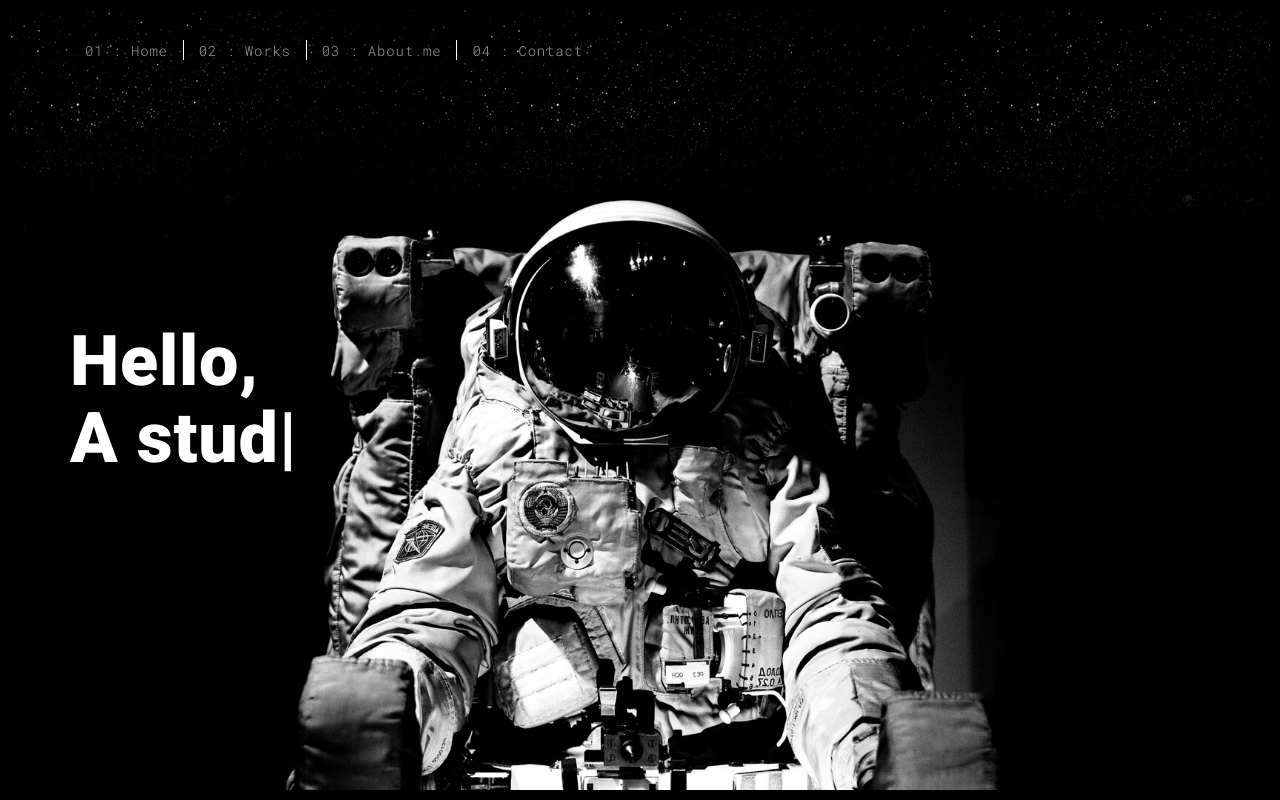
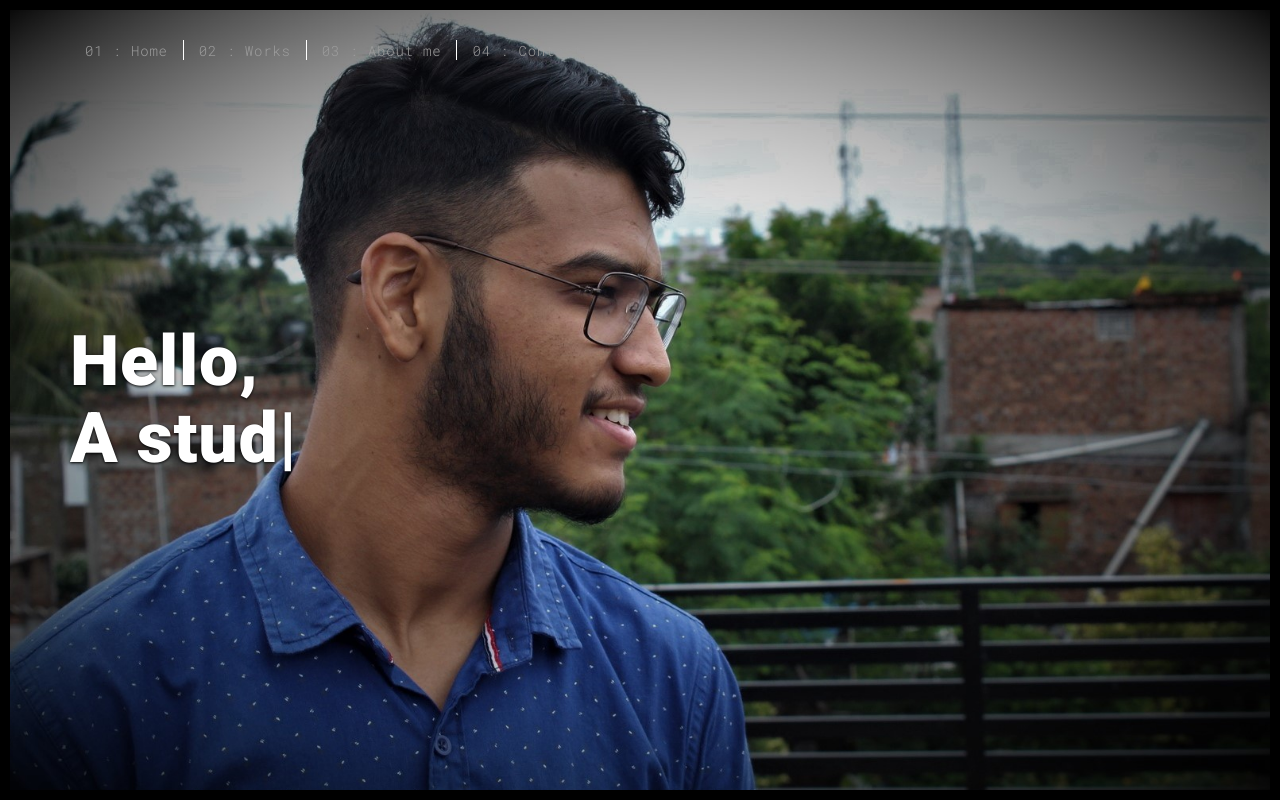
Before and after one commit to YuvrajSingh-16/portfo, a Flask app: page / in a window 1280 px wide. Run offline with Flask 2, Linux system fonts and the light colour scheme; some libraries are stand-ins or nearby versions.

Commit message:
updated background

```diff
--- a/templates/about.html
+++ b/templates/about.html
@@ -73,10 +73,9 @@
                     <li>ExpressJs</li>
                     <li>ReactJs(Missing)</li>
                     <li>NodeJs</li>
-
                     <li>Competitive programming</li>
                   </ul>
-                  <h3>Maecenas luctus at sem quis varius</h3>
+                  <h3>Anything special about me ?</h3>
                   <p>
                   Class aptent taciti sociosqu ad litora torquent per conubia nostra, per inceptos himenaeos. Phasellus iaculis magna sagittis elit sagittis, at hendrerit lorem venenatis. Morbi accumsan iaculis blandit. Cras ultrices hendrerit nisl.</p>
                 </div>
--- a/templates/index.html
+++ b/templates/index.html
@@ -36,7 +36,7 @@
         </button>
 
       <div class="collapse navbar-collapse" id="navbar-collapse">
-        <ul class="nav navbar-nav ">
+        <ul class="nav navbar-nav">
           <li><a href="./index.html" title="">01 : Home</a></li>
           <li><a href="./works.html" title="">02 : Works</a></li>
           <li><a href="./about.html" title="">03 : About me</a></li>
@@ -48,7 +48,7 @@
   </nav>
 </header>
 <!-- Add your site or app content here -->
-  <div class="hero-full-container background-image-container white-text-container" style="background-image: url('./static/assets/images/space.jpg')">
+  <div class="hero-full-container background-image-container white-text-container" style="background-image: url('./static/assets/images/uvEdited.jpg')">
     <div class="container">
       <div class="row">
         <div class="col-xs-12">
```
Also changed, not shown: static/assets/UV.jpg (added), static/assets/images/UVEdited.jpg (added), static/assets/images/uv_blackNwhite.jpg (added), static/assets/weather.png.
